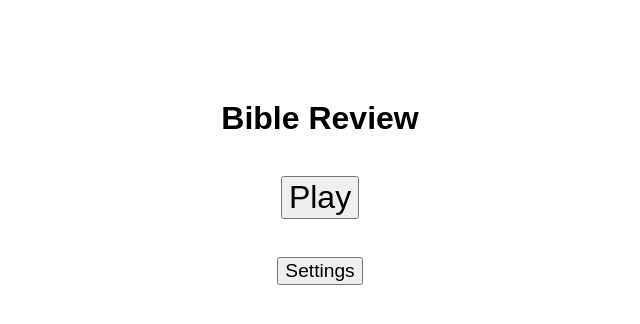
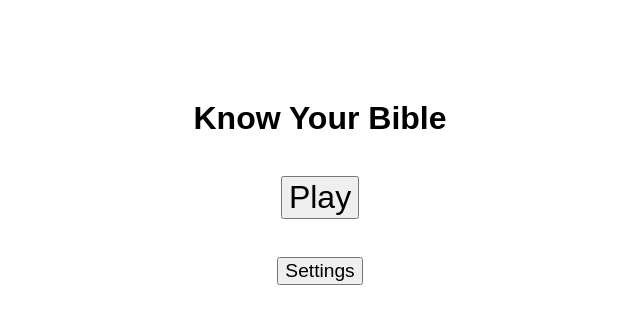
Before and after one commit to jirehhuang/know-your-bible, a FastAPI app: page / in a window 1280 px wide. Shown: the top 324 px of the page, without its empty margins (320-960 px from the left). Run offline with FastAPI, Linux system fonts and the light colour scheme; parts of the project's set-up code (start-up, migrations or seed data) failed here and were passed over.

Commit message:
Renamed to Know Your Bible

```diff
--- a/app/main.py
+++ b/app/main.py
@@ -27,8 +27,8 @@ debug("🟢 main.py is loading")
 # DynamoDB setup
 debug("Connecting to DynamoDB tables...")
 dynamodb = boto3.resource("dynamodb")
-results_table = dynamodb.Table("bible-review-results")
-settings_table = dynamodb.Table("bible-review-settings")
+results_table = dynamodb.Table("know-your-bible-results")
+settings_table = dynamodb.Table("know-your-bible-settings")
 
 # FastAPI app setup
 debug("Initializing FastAPI app...")
--- a/app/templates/home.html
+++ b/app/templates/home.html
@@ -1,10 +1,10 @@
 <!DOCTYPE html>
 <html>
 <head>
-  <title>Bible Review</title>
+  <title>Know Your Bible</title>
 </head>
 <body style="text-align:center; font-family:sans-serif; margin-top:100px;">
-  <h1>Bible Review</h1>
+  <h1>Know Your Bible</h1>
   <br>
 
   <form action="/play" method="get" style="margin-bottom: 20px;">
```
Also changed, not shown: README.md (added).
